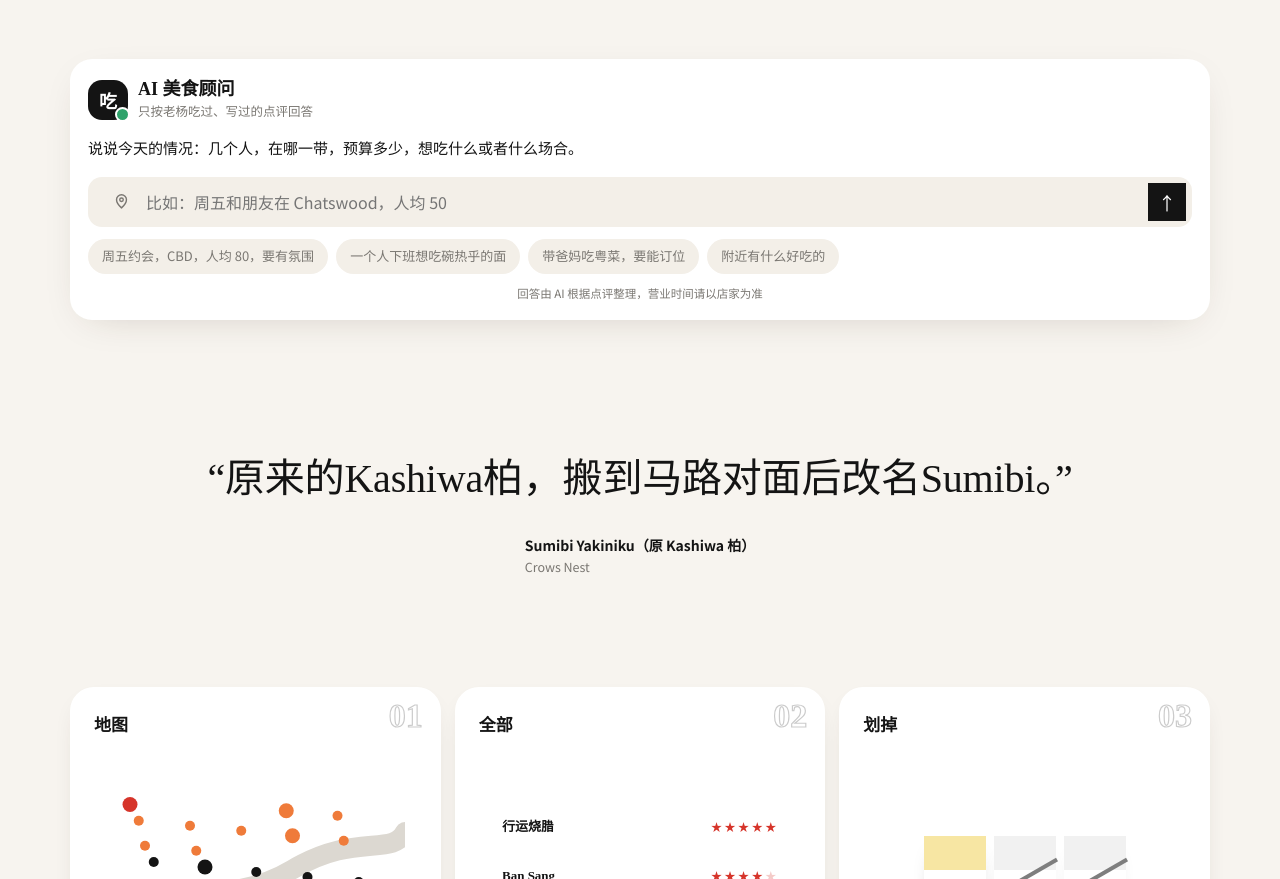
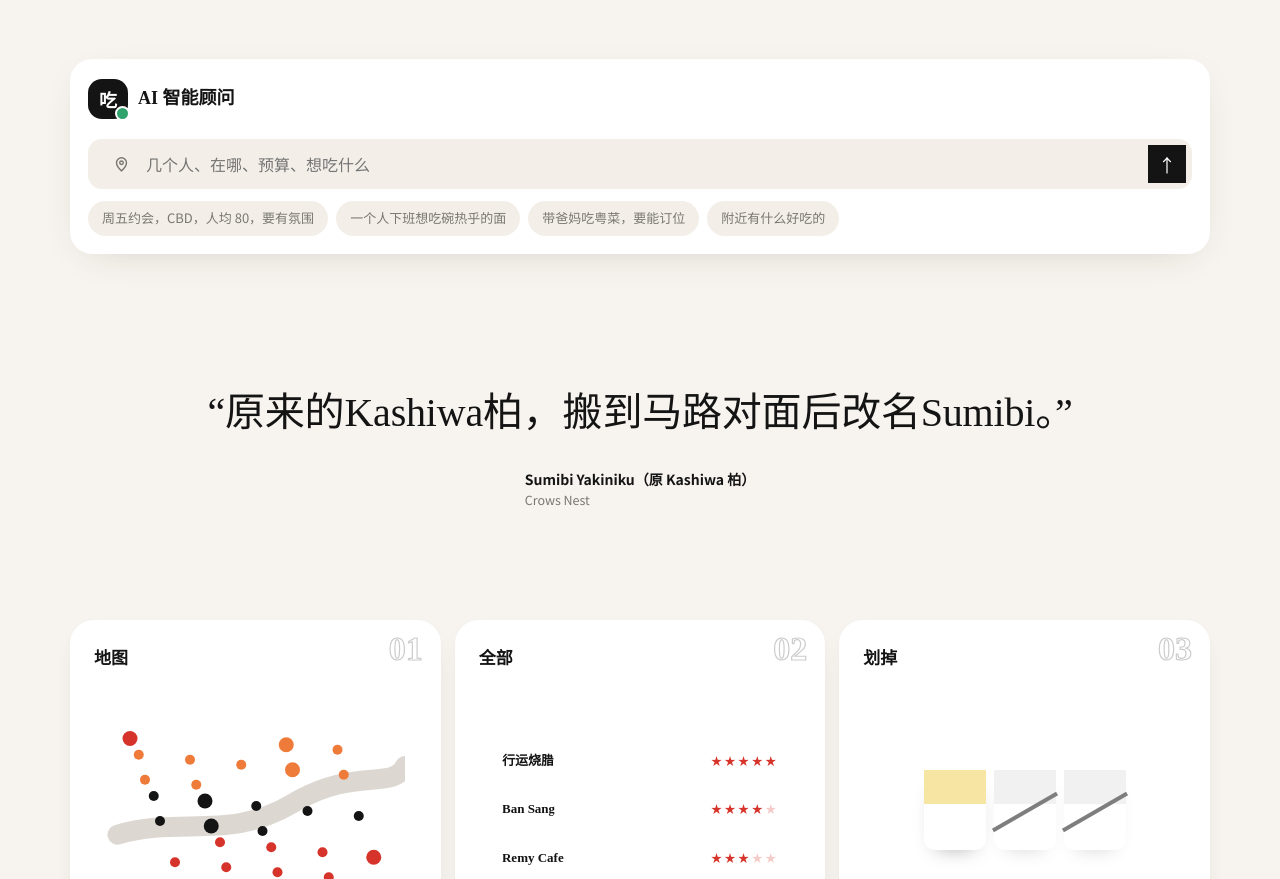
Before and after one commit to 332nai/ian233, a plain HTML site: page eat/index.html in a window 1280 px wide. Shown: the part 1036-1915 px from the top of the page. Drawn offline with Linux system fonts and the light colour scheme; no server answers.

Commit message:
Eat: AI 智能顾问 panel, less text
Title only, no subtitle, greeting or footnote; shorter placeholder.

Co-Authored-By: Claude Opus 5.5 <noreply@anthropic.com>
Claude-Session: https://claude.ai/code/session_01C77ehHk6gdxKUAgin9UTQT

```diff
--- a/eat/index.html
+++ b/eat/index.html
@@ -506,12 +506,13 @@ t.addEventListener('click',e=>{const a=e.target.closest('a[data-k]');if(a)openSh
 <style>
 /* ===== AI 美食顾问 (replaces the keyword 问一问) ===== */
 .panel.ai{min-height:0;padding:20px 18px 18px}
-.ai-hd{display:flex;align-items:center;gap:10px;margin-bottom:14px}
+.ai-hd{display:flex;align-items:center;gap:10px;margin-bottom:4px}
 .ai-hd .av{width:40px;height:40px;border-radius:14px!important;background:#141414;color:#fff;display:grid;place-items:center;font:900 18px var(--zh,'Noto Serif SC',serif);flex:none;position:relative}
 .ai-hd .av:after{content:'';position:absolute;right:-2px;bottom:-2px;width:11px;height:11px;border-radius:50%!important;background:#2fa36b;border:2px solid #fff}
 .ai-hd b{display:block;font:900 18px/1.2 var(--zh,'Noto Serif SC',serif)}
 .ai-hd span{display:block;font-size:12.5px;color:var(--sub)}
 .panel.ai .chat{gap:12px;max-height:none}
+.panel.ai .chat:empty{display:none}
 .panel.ai .bub{align-self:flex-end;max-width:85%}
 .ai-say{font-size:15px;line-height:1.75;color:var(--ink)}
 .ai-st{display:inline-flex;align-items:center;gap:8px;font-size:13px;color:var(--sub)}
@@ -543,10 +544,10 @@ const SUG2=['周五约会，CBD，人均 80，要有氛围','一个人下班想
 let turns=[],here=null,busy2=false;
 try{io0.disconnect();demoDone=true}catch(e){}
 const P=$('#panel');P.classList.add('ai');
-P.innerHTML=`<div class="ai-hd"><div class="av">吃</div><div><b>AI 美食顾问</b><span>只按老杨吃过、写过的点评回答</span></div></div>
- <div class="chat" id="chat"><div class="ans"><div class="ai-say">说说今天的情况：几个人，在哪一带，预算多少，想吃什么或者什么场合。</div></div></div>
- <div class="inp"><button class="loc" id="loc" aria-label="用我的位置"><svg width="17" height="17" viewBox="0 0 24 24" fill="none" stroke="currentColor" stroke-width="2"><path d="M12 21s-7-6.2-7-11.5A7 7 0 0 1 19 9.5C19 14.8 12 21 12 21z"/><circle cx="12" cy="9.5" r="2.5"/></svg></button><input id="q" placeholder="比如：周五和朋友在 Chatswood，人均 50" enterkeyhint="send" maxlength="300"><button id="go" aria-label="发送">↑</button></div>
- <div class="sug">${SUG2.map(s=>`<button>${s}</button>`).join('')}</div><div class="ai-note">回答由 AI 根据点评整理，营业时间请以店家为准</div>`;
+P.innerHTML=`<div class="ai-hd"><div class="av">吃</div><div><b>AI 智能顾问</b></div></div>
+ <div class="chat" id="chat"></div>
+ <div class="inp"><button class="loc" id="loc" aria-label="用我的位置"><svg width="17" height="17" viewBox="0 0 24 24" fill="none" stroke="currentColor" stroke-width="2"><path d="M12 21s-7-6.2-7-11.5A7 7 0 0 1 19 9.5C19 14.8 12 21 12 21z"/><circle cx="12" cy="9.5" r="2.5"/></svg></button><input id="q" placeholder="几个人、在哪、预算、想吃什么" enterkeyhint="send" maxlength="300"><button id="go" aria-label="发送">↑</button></div>
+ <div class="sug">${SUG2.map(s=>`<button>${s}</button>`).join('')}</div>`;
 const chat=$('#chat'),inp=$('#q');
 function locate(){return new Promise(res=>{if(here)return res(here);if(!navigator.geolocation)return res(null);
   navigator.geolocation.getCurrentPosition(p=>{here={lat:p.coords.latitude,lon:p.coords.longitude};$('#loc').classList.add('on');res(here)},()=>res(null),{timeout:8000,maximumAge:600000})})}
```
